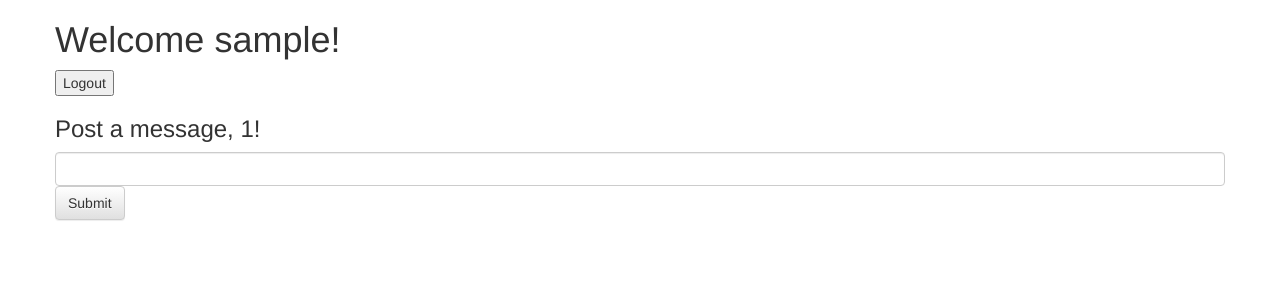
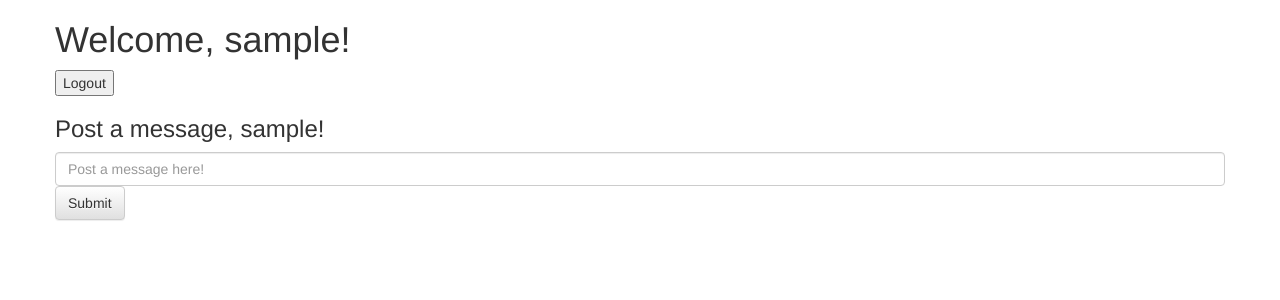
Before and after one commit to donalcantara/python_wall, a Flask app: template templates/wall.html in a window 1280 px wide. Shown: the top 300 px of the page. Run offline with Flask 2, Linux system fonts and the light colour scheme; the template is opened without the code that fills it, so the values that code supplies are empty; the visitor is signed in with stand-in values (Sample User, id 1); some libraries are stand-ins or nearby versions.

Commit message:
i will get this right

```diff
--- a/server.py
+++ b/server.py
@@ -8,18 +8,19 @@ app.secret_key = "ThisIsSecret!"
 
 @app.route('/login', methods=['POST'])
 def login():
-	email = request.form['email']
+	username = request.form['username']
 	password = request.form['password']
-	user = "SELECT * FROM users WHERE users.email = :email LIMIT 1"
-	data = {'email': email}
-	user = mysql.query_db(user, data)
+	query = "SELECT * FROM users WHERE users.username = :username LIMIT 1"
+	data = {'username': username}
+	user = mysql.query_db(query, data)
 	session['id'] = user[0]['id']
+	session['username'] = user[0]['username']
 	if len(user) == 0:
-		flash('There is no account with that email!')
+		flash('There is no account with that username!')
 		return redirect('/')
 	if user[0]:
 		if user[0]['password'] == password:
-			session['email'] = request.form['email']
+			session['username'] = request.form['username']
 			return redirect('/wall')
 		else:
 			flash("Incorrect email and/or password!")
@@ -88,9 +89,9 @@ def index():
 
 @app.route('/wall')
 def wall():
-	posts = mysql.query_db("SELECT posts.content, posts.created_at, users.name, users.id, posts.id AS post_id FROM posts JOIN users ON users.id = posts.user_id")
+	posts = mysql.query_db("SELECT posts.content, posts.created_at, users.name, users.username, users.id, posts.id AS pos_id FROM posts join users ON users.id = posts.user_id")
 	comments = mysql.query_db("SELECT * FROM users JOIN comments on users.id = comments.user_id")
-	return render_template('wall.html', posts = posts, comments=comments)
+	return render_template('wall.html', posts=posts, comments=comments)
 
 @app.route('/post/<user_id>', methods=['POST'])
 def post(user_id):
@@ -120,6 +121,8 @@ def comment(post_id, user_id):
 @app.route('/logout')
 def logout():
 	session['email'] = []
+	session['username'] = []
+	session['password'] = []
 	return redirect('/')
 
 @app.route('/delete/<user_id>')
--- a/templates/index.html
+++ b/templates/index.html
@@ -49,11 +49,11 @@
 				<h2>Login</h2>
 				<form role="form" action="/login" method="POST">
 				  <div class="form-group">
-				    <label>Email:</label>
-				    <input type="email" class="form-control" name="email">
+				    <label>Username:</label>
+				    <input type="text" class="form-control" name="username">
 				  </div>
 				  <div class="form-group">
-				    <label for="name">Password</label>
+				    <label for="name">Password:</label>
 				    <input type="password" class="form-control" name="password">
 				  </div>
 				  <button type="submit" class="btn btn-default">Log In</button>
--- a/templates/wall.html
+++ b/templates/wall.html
@@ -14,28 +14,28 @@
 <body>
   <div class='container'>
     <div class="row">
-      <h1>Welcome {{session ['user']}}!</h1>
+      <h1>Welcome, {{session['username']}}!</h1>
       <form action='/logout'>
         <input type="submit" value="Logout">
       </form>
-      <h3>Post a message, {{session ['id']}}!</h3>
+      <h3>Post a message, {{ session['username']}}!</h3>
       <form role="form" action="/post/{{ session['id'] }}" method='POST'>
-        <input class="form-control" name="message"></input>
+        <input class="form-control" placeholder='Post a message here!' name="message"></input>
         <button type="submit" class='btn btn-default'>Submit</button>
       </form>
       {% for post in posts %}
+      <h4>{{post['name']}} posts: {{post['content']}}</h4>
       {% for comment in comments %}
-      <h4>{{post['name']}} says:</h4>
-      <h5>{{post['content']}}</h5>
-      {% if post['post_id'] == comment['post_id'] %}
+      {% if post['pos_id'] == comment['post_id'] %}
       {{comment['name']}} says {{comment['content']}}
       {% endif %}
-      <form role="form" action="/comment/{{ post['id'] }}/{{ session['id'] }}" method='POST'>
-        Leave a Comment!
-        <input class="form-control" type="text" name="comment">
+      {% endfor %}
+      <form role="form" action="/comment/{{ post['pos_id'] }}/{{ session['id'] }}" method='POST'>
+        Comment on {{ post['name']}}'s post:
+        <input class="form-control" placeholder='Comment here!' type="text" name="comment">
         <button type="submit" class='btn btn-default'>Submit</button>
+        {% endfor %}
       </form>
-      {% endfor %}{% endfor %}
     </div>
   </div>
 </body>
```
